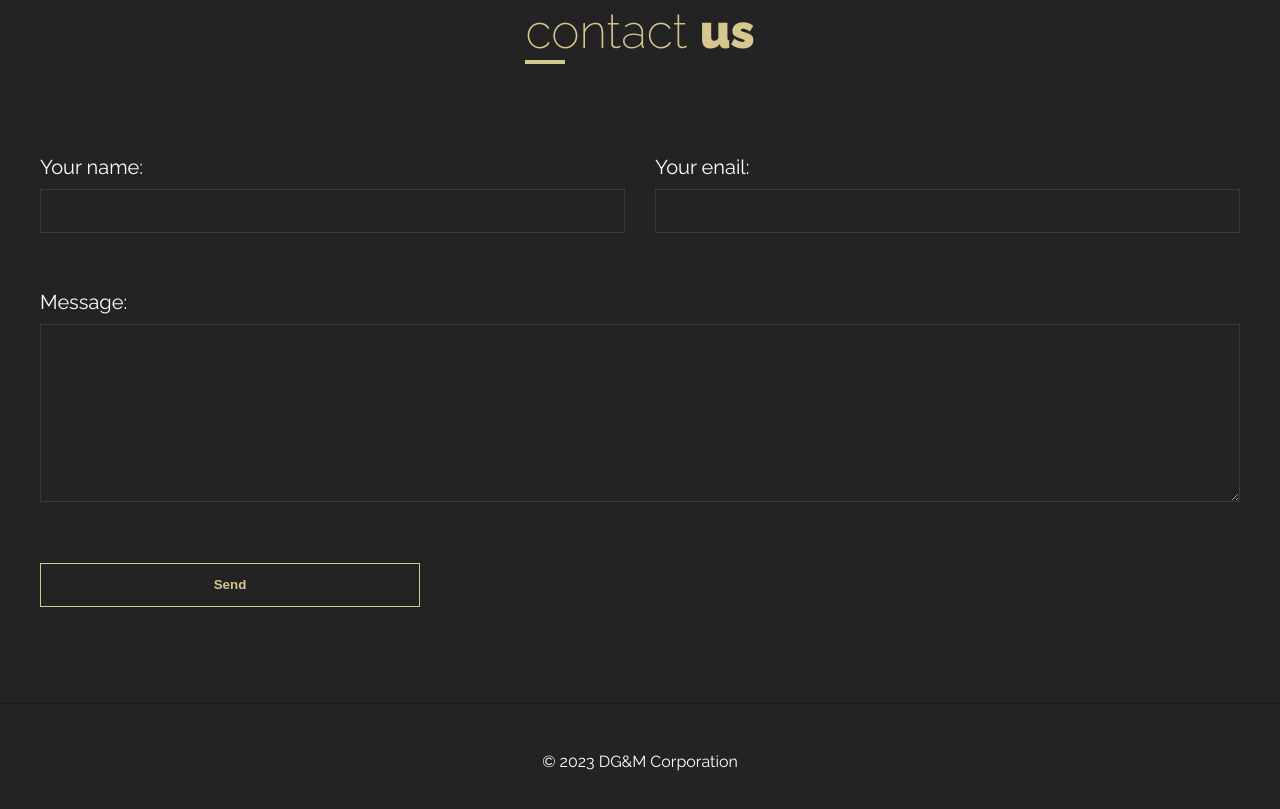
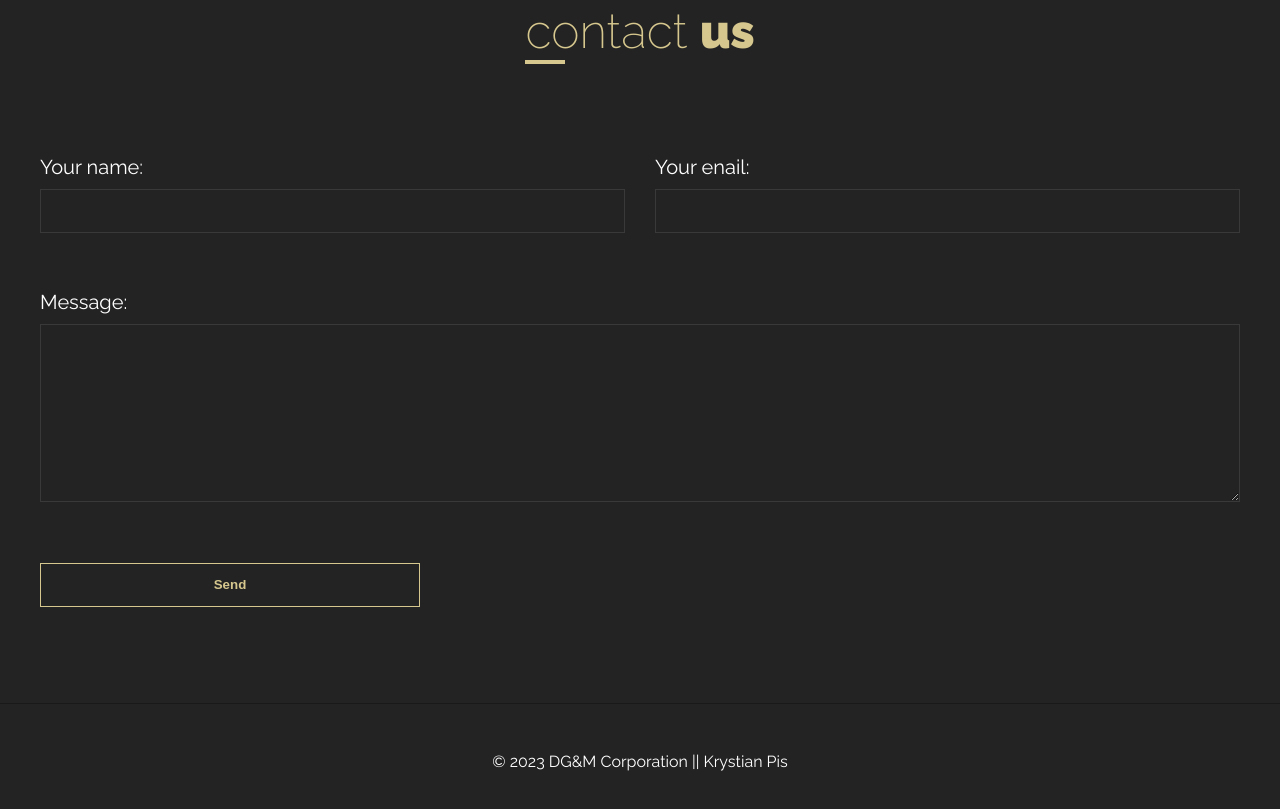
Before and after one commit to krystianpis/MMCSchool-DG-M-Grid, a plain HTML site: page index.html in a window 1280 px wide. Shown: the part 5038-5847 px from the top of the page. Drawn offline with Linux system fonts and the light colour scheme.

Commit message:
modified footer, added readme.md file

```diff
--- a/index.html
+++ b/index.html
@@ -257,7 +257,9 @@
     </main>
 
     <footer class="footer">
-        <p class="footer__bottom-text"> &copy; <span class="footer__year"></span> DG&M Corporation </p>
+        <p class="footer__bottom-text"> &copy; <span class="footer__year"></span> DG&M Corporation || <a
+                href="https://github.com/krystianpis" class="footer__bottom-text-link" target="_blank">Krystian Pis</a>
+        </p>
     </footer>
 
     <script src="./js/main.js"></script>
--- a/sass/utilities/_main-styles.scss
+++ b/sass/utilities/_main-styles.scss
@@ -466,4 +466,9 @@ h1.company-name {
 	padding: 3em 1em;
 	border-top: 1px solid $darker;
 	text-align: center;
+
+	&__bottom-text-link {
+		color: $white;
+		text-decoration: none;
+	}
 }
```
Also changed, not shown: css/main.css, 2 other files.
